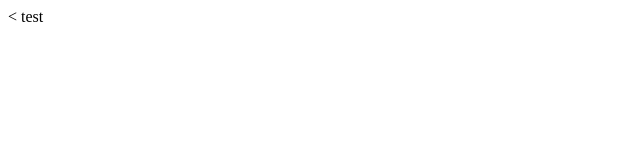
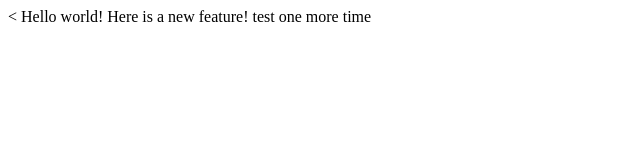
Before and after one commit to Drv1985/les1, a plain HTML site: page index.html in a window 1280 px wide. Shown: the whole page, without its empty margins (0-640 px from the left). Drawn offline with Linux system fonts and the light colour scheme.

Commit message:
test one more time

```diff
--- a/index.html
+++ b/index.html
@@ -5,6 +5,8 @@
     <title>Test</title>
   </head>
   <body>
-    test
+    Hello world!
+    Here is a new feature!
+    test one more time
   </body>
 </html>
```
